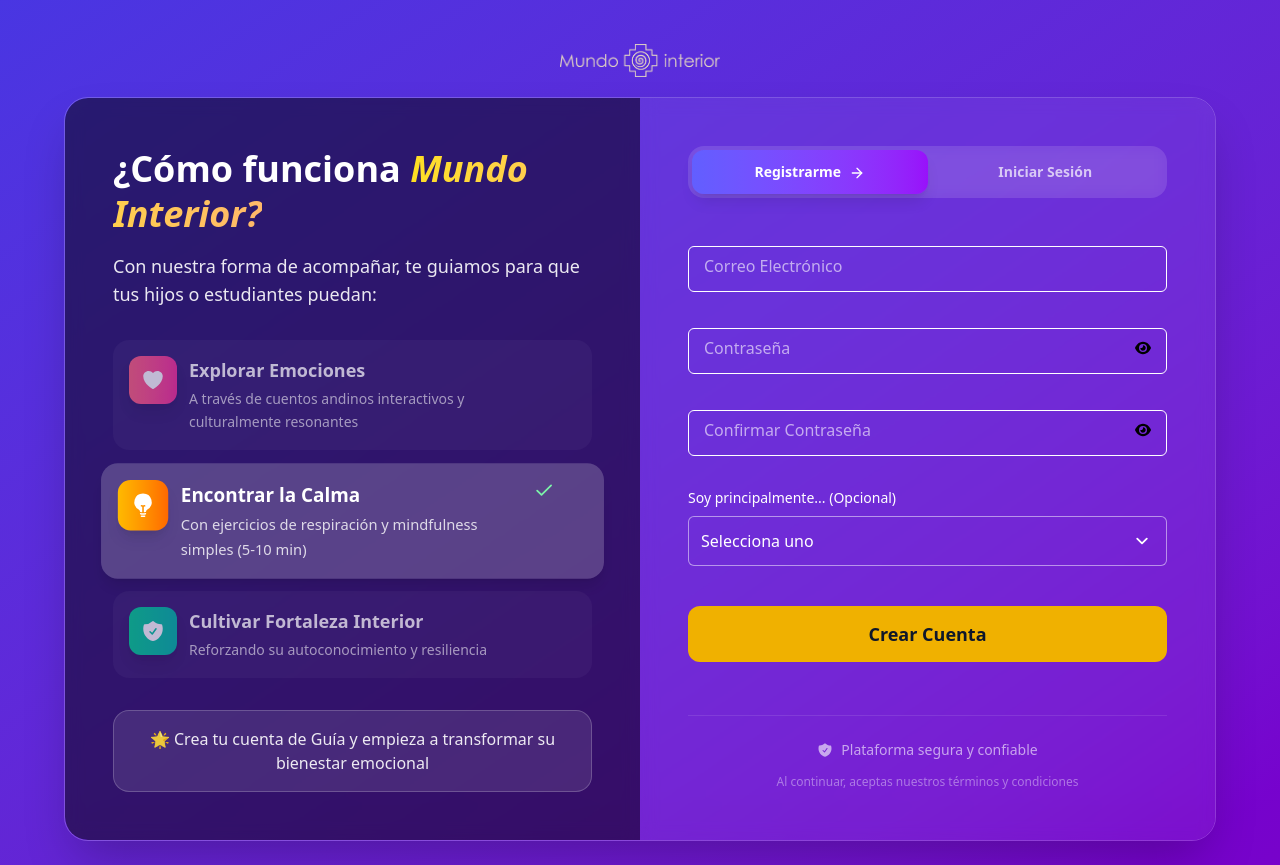
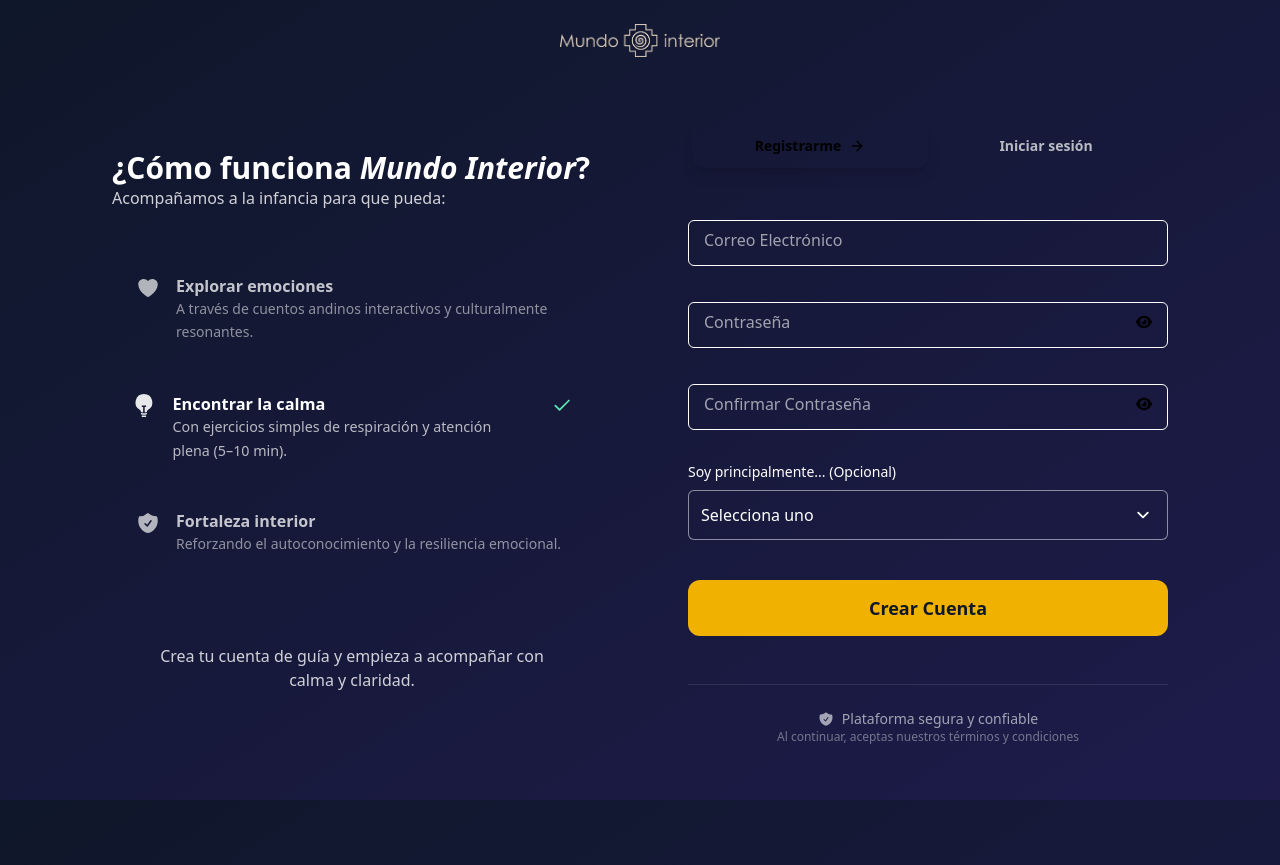
Before and after one commit to and27/mundo, a Next.js app: page /register in a window 1280 px wide. Built offline with nearby package versions, Linux system fonts and the light colour scheme.

Commit message:
feat(auth): register/login flow with info panel

```diff
--- a/src/app/register/page.tsx
+++ b/src/app/register/page.tsx
@@ -1,4 +1,5 @@
 "use client";
+
 import { useState } from "react";
 import { motion, AnimatePresence } from "framer-motion";
 import { HiShieldCheck } from "react-icons/hi2";
@@ -14,6 +15,7 @@
   const [isLoading, setIsLoading] = useState(false);
 
   const handleTabChange = (tab: "register" | "login") => {
+    if (tab === activeTab) return;
     setIsLoading(true);
     setTimeout(() => {
       setActiveTab(tab);
@@ -26,73 +28,79 @@
     setTimeout(() => {
       setActiveTab("login");
       setIsLoading(false);
-    }, 2000);
+    }, 600);
   };
 
   return (
-    <div className="p-2 md:p-6 flex flex-col items-center justify-center min-h-screen bg-gradient-to-br from-indigo-600/90 to-purple-700/90 relative overflow-hidden">
-      <Link href="/">
+    <main className="mi-canvas-auth min-h-screen flex items-center justify-center px-4 py-16">
+      <div className="absolute top-6 left-1/2 -translate-x-1/2">
+        <Link href="/" aria-label="Ir al inicio">
           <Image
-          className="p-5"
-          src={"/images/logo-mundo.png"}
-          width={200}
-          height={200}
-          alt=""
+            src="/images/logo-mundo.png"
+            width={160}
+            height={160}
+            alt="Mundo Interior"
+            priority
           />
         </Link>
+      </div>
 
       <motion.div
-        initial={{ opacity: 0, y: 20 }}
+        initial={{ opacity: 0, y: 24 }}
         animate={{ opacity: 1, y: 0 }}
-        transition={{ duration: 0.6 }}
-        className="w-full max-w-6xl relative z-10"
+        transition={{ duration: 0.5, ease: "easeOut" }}
+        className="w-full max-w-6xl"
       >
-        <div className="rounded-3xl shadow-2xl border border-white/20 overflow-hidden">
-          <div className="flex flex-col lg:flex-row min-h-[600px]">
+        <div className="mi-surface-dark rounded-3xl overflow-hidden">
+          <div className="flex flex-col lg:flex-row min-h-[640px]">
             <InfoPanel activeTab={activeTab} />
-            <div className="flex-1 bg-white/5 backdrop-blur-sm  px-4 py-8 lg:p-12 flex flex-col">
-              <div className="mb-12">
-                <div className="flex bg-white/10 rounded-2xl p-1 backdrop-blur-sm">
-                  {["register", "login"].map((tab) => (
+
+            <section className="flex-1 px-6 py-10 lg:px-12 lg:py-14 flex flex-col">
+              <header className="mi-stack-md mb-12">
+                <div className="flex rounded-2xl p-1 mi-surface-soft">
+                  {(["register", "login"] as const).map((tab) => {
+                    const isActive = activeTab === tab;
+                    return (
                       <button
                         key={tab}
-                      onClick={() =>
-                        handleTabChange(tab as "register" | "login")
-                      }
+                        onClick={() => handleTabChange(tab)}
                         disabled={isLoading}
-                      className={`flex-1 py-3 px-6 rounded-xl text-sm font-semibold transition-all duration-300 relative overflow-hidden ${
-                        activeTab === tab
-                          ? "bg-gradient-to-r from-indigo-500 to-purple-600 text-white shadow-lg"
-                          : "text-white/70 hover:text-white hover:bg-white/10"
-                      }`}
+                        className={[
+                          "relative flex-1 py-3 px-6 rounded-xl text-sm font-semibold transition-all",
+                          isActive
+                            ? "mi-cta-primary shadow-lg"
+                            : "text-white/70 hover:text-white hover:mi-accent-soft",
+                        ].join(" ")}
                       >
-                      {isLoading && activeTab === tab && (
-                        <motion.div
+                        {isLoading && isActive && (
+                          <motion.span
                             className="absolute inset-0 bg-white/20"
                             initial={{ x: "-100%" }}
                             animate={{ x: "100%" }}
                             transition={{ duration: 0.5, repeat: Infinity }}
                           />
                         )}
-                      <span className="relative z-10">
-                        {tab === "register" ? "Registrarme" : "Iniciar Sesión"}
+                        <span className="relative z-10 inline-flex items-center gap-2">
+                          {tab === "register"
+                            ? "Registrarme"
+                            : "Iniciar sesión"}
+                          {isActive && <FiArrowRight className="w-4 h-4" />}
                         </span>
-                      {activeTab === tab && (
-                        <FiArrowRight className="inline-block ml-2 w-4 h-4" />
-                      )}
                       </button>
-                  ))}
+                    );
+                  })}
                 </div>
-              </div>
-              <div className="flex-1 flex flex-col">
+              </header>
+
+              <div className="flex-1">
                 <AnimatePresence mode="wait">
                   <motion.div
                     key={activeTab}
-                    initial={{ opacity: 0, y: 20 }}
+                    initial={{ opacity: 0, y: 16 }}
                     animate={{ opacity: 1, y: 0 }}
-                    exit={{ opacity: 0, y: -20 }}
-                    transition={{ duration: 0.3 }}
-                    className="flex-1"
+                    exit={{ opacity: 0, y: -16 }}
+                    transition={{ duration: 0.25, ease: "easeOut" }}
+                    className="h-full"
                   >
                     {activeTab === "register" && (
                       <RegisterForm onSuccess={handleRegistrationSuccess} />
@@ -101,26 +109,20 @@
                   </motion.div>
                 </AnimatePresence>
               </div>
-              <motion.div
-                initial={{ opacity: 0 }}
-                animate={{ opacity: 1 }}
-                transition={{ delay: 1 }}
-                className="mt-8 pt-6 border-t border-white/10"
-              >
+
+              <footer className="mt-12 pt-6 border-t border-white/10 mi-stack-sm text-center">
                 <div className="flex items-center justify-center gap-2 text-white/60 text-sm">
                   <HiShieldCheck className="w-4 h-4" />
                   <span>Plataforma segura y confiable</span>
                 </div>
-                <div className="text-center mt-2">
-                  <span className="text-white/40 text-xs">
+                <p className="text-white/40 text-xs">
                   Al continuar, aceptas nuestros términos y condiciones
-                  </span>
-                </div>
-              </motion.div>
-            </div>
+                </p>
+              </footer>
+            </section>
           </div>
         </div>
       </motion.div>
-    </div>
+    </main>
   );
 }
--- a/src/components/auth/AuthInfoPanel.tsx
+++ b/src/components/auth/AuthInfoPanel.tsx
@@ -6,23 +6,20 @@
 const benefits = [
   {
     icon: <HiHeart className="w-6 h-6" />,
-    title: "Explorar Emociones",
+    title: "Explorar emociones",
     description:
-      "A través de cuentos andinos interactivos y culturalmente resonantes",
-    color: "from-rose-400 to-pink-500",
+      "A través de cuentos andinos interactivos y culturalmente resonantes.",
   },
   {
     icon: <HiLightBulb className="w-6 h-6" />,
-    title: "Encontrar la Calma",
+    title: "Encontrar la calma",
     description:
-      "Con ejercicios de respiración y mindfulness simples (5-10 min)",
-    color: "from-amber-400 to-orange-500",
+      "Con ejercicios simples de respiración y atención plena (5–10 min).",
   },
   {
     icon: <HiShieldCheck className="w-6 h-6" />,
-    title: "Cultivar Fortaleza Interior",
-    description: "Reforzando su autoconocimiento y resiliencia",
-    color: "from-emerald-400 to-teal-500",
+    title: "Fortaleza interior",
+    description: "Reforzando el autoconocimiento y la resiliencia emocional.",
   },
 ];
 
@@ -41,81 +38,82 @@
   }, []);
 
   return (
-    <div className="hidden md:flex flex-1 bg-black/50 backdrop-blur-sm p-6 lg:p-12 flex flex-col justify-center relative overflow-hidden h-full">
+    <div className="hidden md:flex flex-1 mi-surface-dark p-12 flex-col justify-center gap-10">
+      <motion.header
+        initial={{ opacity: 0, x: -16 }}
+        animate={{ opacity: 1, x: 0 }}
+        transition={{ duration: 0.4 }}
+        className="mi-stack-sm"
+      >
+        <h2 className="text-3xl font-bold text-white leading-tight">
+          ¿Cómo funciona{" "}
+          <span className="text-[color:var(--color-action-400)] italic">
+            Mundo Interior
+          </span>
+          ?
+        </h2>
+        <p className="text-white/80 max-w-lg">
+          Acompañamos a la infancia para que pueda:
+        </p>
+      </motion.header>
+
+      <div className="mi-stack-md">
+        {benefits.map((benefit, index) => {
+          const active = index === currentStep;
+
+          return (
             <motion.div
-        initial={{ opacity: 0, x: -20 }}
-        animate={{ opacity: 1, x: 0 }}
-        transition={{ duration: 0.6, delay: 0.2 }}
-        className="mb-8"
+              key={benefit.title}
+              animate={
+                active
+                  ? { scale: 1.02, opacity: 1 }
+                  : { scale: 1, opacity: 0.75 }
+              }
+              transition={{ type: "spring", stiffness: 260, damping: 22 }}
+              className={[
+                "rounded-2xl p-6 flex items-start justify-between gap-6",
+                active ? "mi-surface-soft" : "mi-card",
+              ].join(" ")}
             >
-        <h1 className="text-2xl md:text-3xl lg:text-4xl font-bold text-white mb-4 leading-tight">
-          ¿Cómo funciona{" "}
-          <span className="text-transparent bg-clip-text bg-gradient-to-r from-yellow-300 to-orange-300 italic">
-            Mundo Interior?
-          </span>
-        </h1>
-        <p className="text-white/90 md:text-lg">
-          Con nuestra forma de acompañar, te guiamos para que tus hijos o
-          estudiantes puedan:
-        </p>
-      </motion.div>
-
-      <div className="space-y-4">
-        {benefits.map((benefit, index) => (
-          <motion.div
-            key={index}
-            animate={
-              index === currentStep
-                ? { scale: 1.05, opacity: 1 }
-                : { scale: 1, opacity: 0.7 }
-            }
-            transition={{ type: "spring", stiffness: 300, damping: 20 }}
-            className={`flex md:flex-row items-start gap-4 p-4 rounded-2xl ${
-              index === currentStep ? "bg-white/20 shadow-lg" : "bg-white/5"
-            }`}
-          >
-            <div className="gap-3 flex flex-col md:flex-row">
-              <div
-                className={`hidden md:flex text-white w-fit h-fit p-2 md:p-3 rounded-xl bg-gradient-to-r ${benefit.color} shadow-lg`}
-              >
+              <div className="flex items-start gap-4 max-w-md">
+                <div className="shrink-0 text-white/90 mt-0.5">
                   {benefit.icon}
                 </div>
-              <div className={`flex-row max-w-70 md:max-w-80 `}>
-                <h3 className="text-white font-semibold md:text-lg mb-1">
-                  {benefit.title}
-                </h3>
-                <p className="text-white/80 text-sm leading-relaxed">
+                <div className="mi-stack-sm">
+                  <h3 className="font-semibold text-white">{benefit.title}</h3>
+                  <p className="text-white/70 text-sm leading-relaxed">
                     {benefit.description}
                   </p>
                 </div>
               </div>
 
               <AnimatePresence>
-              {index === currentStep && (
+                {active && (
                   <motion.div
                     initial={{ scale: 0, opacity: 0 }}
                     animate={{ scale: 1, opacity: 1 }}
                     exit={{ scale: 0, opacity: 0 }}
-                  className="text-green-300"
+                    className="text-emerald-300 pt-1"
                   >
                     <FiCheck className="w-5 h-5" />
                   </motion.div>
                 )}
               </AnimatePresence>
             </motion.div>
-        ))}
+          );
+        })}
       </div>
 
       <motion.div
         initial={{ opacity: 0 }}
         animate={{ opacity: 1 }}
-        transition={{ delay: 0.8 }}
-        className="mt-8 p-4 bg-white/10 rounded-2xl border border-white/20"
+        transition={{ delay: 0.6 }}
+        className="mi-card p-6 text-center"
       >
-        <p className="text-white/90 text-center">
+        <p className="text-white/80">
           {activeTab === "register"
-            ? "🌟 Crea tu cuenta de Guía y empieza a transformar su bienestar emocional"
-            : "🚀 Inicia sesión para continuar esta aventura de acompañamiento"}
+            ? "Crea tu cuenta de guía y empieza a acompañar con calma y claridad."
+            : "Inicia sesión para continuar este camino de acompañamiento."}
         </p>
       </motion.div>
     </div>
```
Lines whose indentation alone changed are shown as unchanged.
